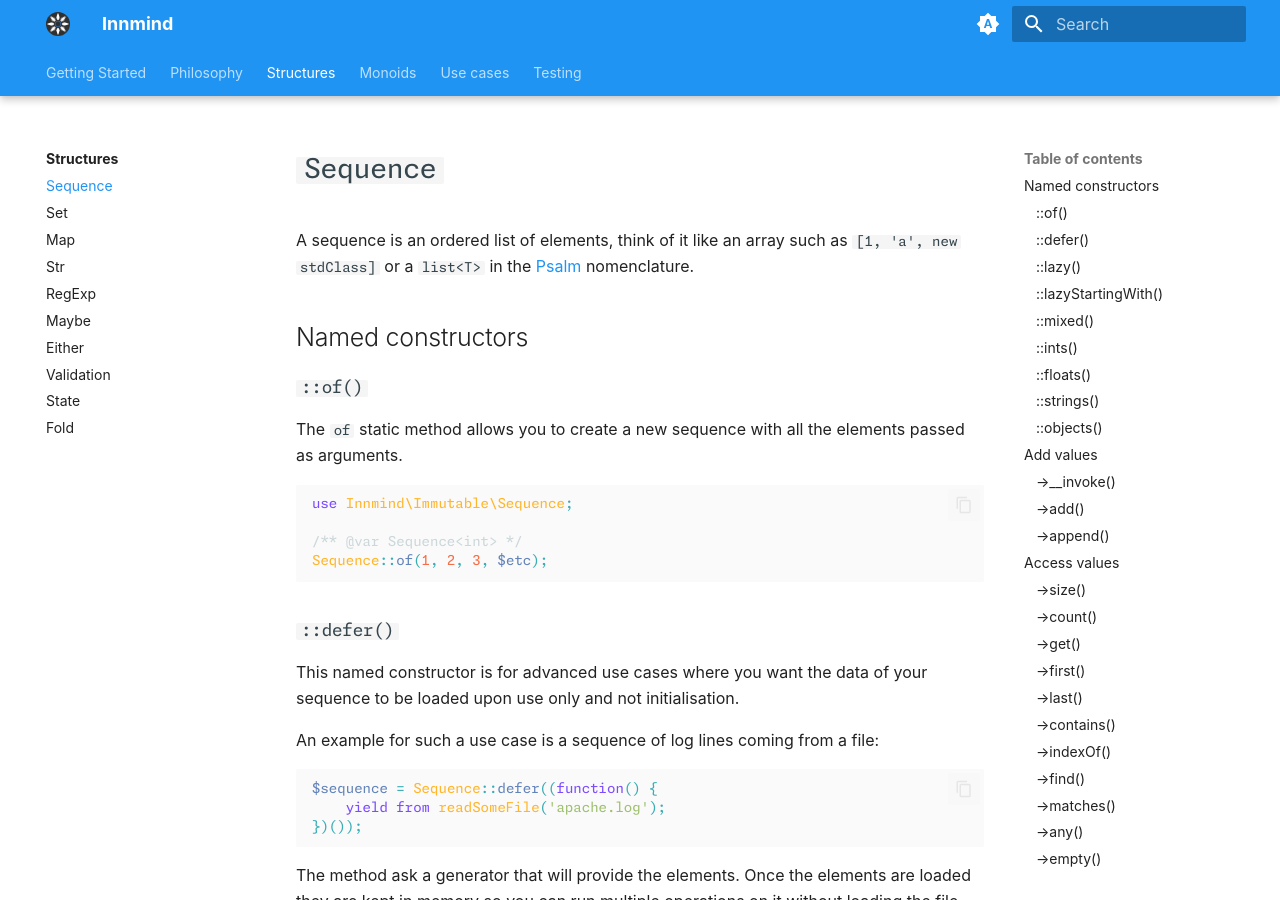
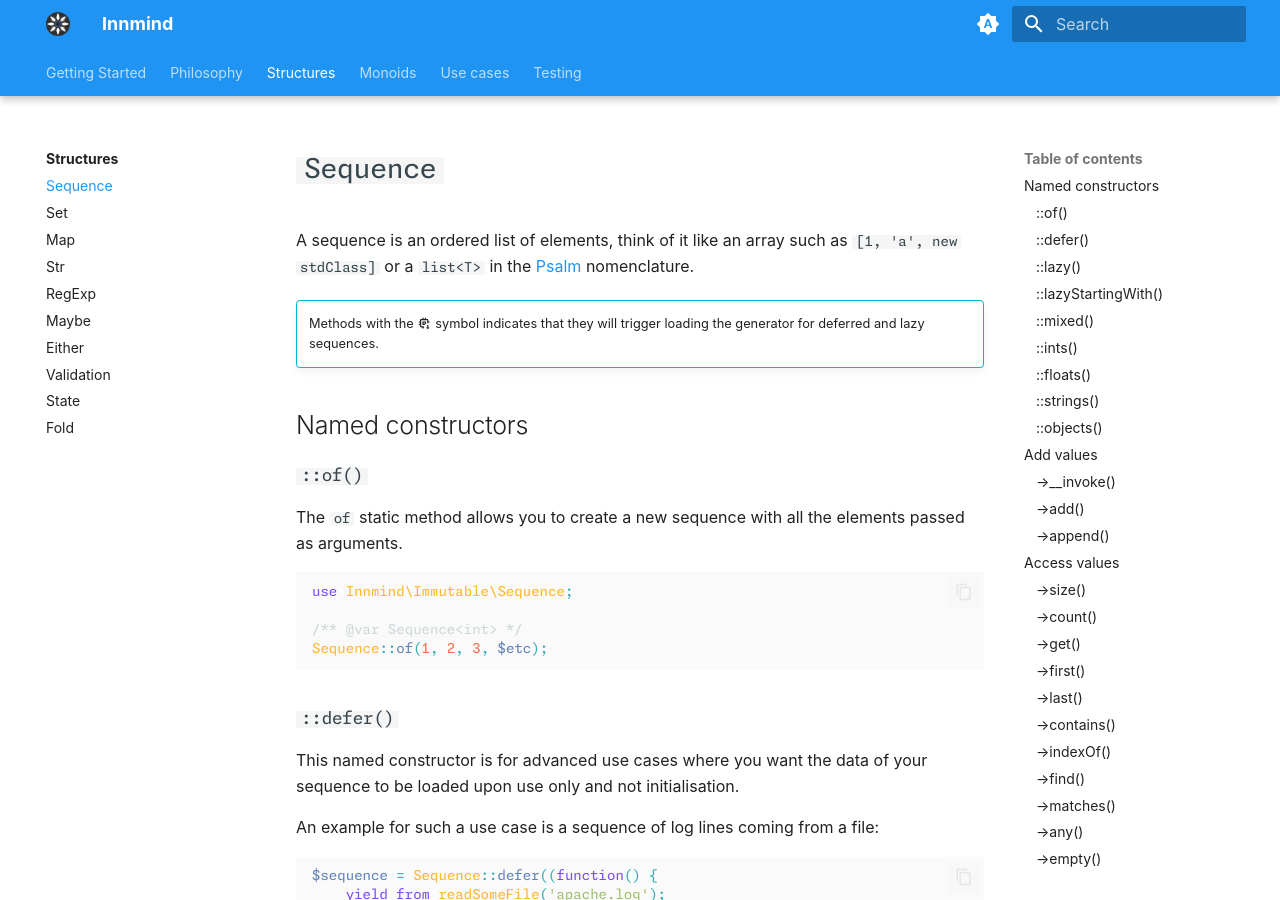
Before and after one commit to Innmind/Immutable, an MkDocs documentation site: the page built from docs/structures/sequence.md, in a window 1280 px wide and 900 px high. Built offline with MkDocs 1.6.1 and Material for MkDocs 9.7.7, drawn with Linux system fonts in a browser that asks for light colours; plug-ins that fetch from the network failed and are left out; part of the change alters nothing that is shown.

Commit message:
flag methods that load data into memory

````diff
--- a/docs/structures/sequence.md
+++ b/docs/structures/sequence.md
@@ -1,6 +1,9 @@
 # `Sequence`
 
 A sequence is an ordered list of elements, think of it like an array such as `[1, 'a', new stdClass]` or a `list<T>` in the [Psalm](http://psalm.dev) nomenclature.
+
+!!! info ""
+    Methods with the :material-memory-arrow-down: symbol indicates that they will trigger loading the generator for deferred and lazy sequences.
 
 ## Named constructors
 
@@ -103,7 +106,7 @@ $sequence->equals(Sequence::ints(1, 2, 3, 4)); // true
 
 ## Access values
 
-### `->size()`
+### `->size()` :material-memory-arrow-down:
 
 This returns the number of elements in the sequence.
 
@@ -112,7 +115,7 @@ $sequence = Sequence::ints(1, 4, 6);
 $sequence->size(); // 3
 ```
 
-### `->count()`
+### `->count()` :material-memory-arrow-down:
 
 This is an alias for `->size()`, but you can also use the PHP function `\count` if you prefer.
 
@@ -140,7 +143,7 @@ This is an alias for `->get(0)`.
 
 This is an alias for `->get(->size() - 1)`.
 
-### `->contains()`
+### `->contains()` :material-memory-arrow-down:
 
 Check if the element is present in the sequence.
 
@@ -172,7 +175,7 @@ $firstOdd; // Maybe::just(9)
 $sequence->find(static fn() => false); // Maybe::nothing()
 ```
 
-### `->matches()`
+### `->matches()` :material-memory-arrow-down:
 
 Check if all the elements of the sequence matches the given predicate.
 
@@ -182,7 +185,7 @@ Sequence::ints(1, 3, 5, 7)->matches($isOdd); // true
 Sequence::ints(1, 3, 4, 5, 7)->matches($isOdd); // false
 ```
 
-### `->any()`
+### `->any()` :material-memory-arrow-down:
 
 Check if at least one element of the sequence matches the given predicate.
 
@@ -193,7 +196,7 @@ Sequence::ints(1, 3, 4, 5, 7)->any($isOdd); // true
 Sequence::ints(2, 4, 6, 8)->any($isOdd); // false
 ```
 
-### `->empty()`
+### `->empty()` :material-memory-arrow-down:
 
 Tells whether there is at least one element or not.
 
@@ -337,7 +340,7 @@ $sequence = Sequence::ints(5, 4, 3, 2, 1)->drop(2);
 $sequence->equals(Sequence::ints(3, 2, 1)); // true
 ```
 
-### `->dropEnd()`
+### `->dropEnd()` :material-memory-arrow-down:
 
 This removes the number of elements from the end of the sequence.
 
@@ -395,11 +398,11 @@ $sequence->equals(Sequence::ints(1, 2, 3)); // true
 
 ## Extract values
 
-### `->toList()`
+### `->toList()` :material-memory-arrow-down:
 
 It returns a new `array` containing all the elements of the sequence.
 
-### `->match()`
+### `->match()` :material-memory-arrow-down:
 
 This is a similar approach to pattern matching allowing you to decompose a sequence by accessing the first element and the rest of the sequence.
 
@@ -419,7 +422,7 @@ $result; // 10
 !!! warning ""
     For lazy sequences bear in mind that the values will be kept in memory while the first call to `->match` didn't return.
 
-### `->fold()`
+### `->fold()` :material-memory-arrow-down:
 
 This is similar to the `reduce` method but only takes a [`Monoid`](../MONOIDS.md) as an argument.
 
@@ -433,7 +436,7 @@ $lines = Sequence::of("foo\n", "bar\n", 'baz')
 $lines->equals("foo\nbar\nbaz"); // true
 ```
 
-### `->reduce()`
+### `->reduce()` :material-memory-arrow-down:
 
 Iteratively compute a value for all the elements in the sequence.
 
@@ -445,7 +448,7 @@ $sum; // 10
 
 ## Misc.
 
-### `->equals()`
+### `->equals()` :material-memory-arrow-down:
 
 Check if two sequences are identical.
 
@@ -454,7 +457,7 @@ Sequence::ints(1, 2)->equals(Sequence::ints(1, 2)); // true
 Sequence::ints()->equals(Sequence::strings()); // false but psalm will raise an error
 ```
 
-### `->foreach()`
+### `->foreach()` :material-memory-arrow-down:
 
 Use this method to call a function for each element of the sequence. Since this structure is immutable it returns a `SideEffect` object, as its name suggest it is the only place acceptable to create side effects.
 
@@ -468,7 +471,7 @@ $sideEffect = Sequence::strings('hello', 'world')->foreach(
 
 In itself the `SideEffect` object has no use except to avoid psalm complaining that the `foreach` method is not used.
 
-### `->groupBy()`
+### `->groupBy()` :material-memory-arrow-down:
 
 This will create multiples sequences with elements regrouped under the same key computed by the given function.
 
@@ -517,7 +520,7 @@ $sequence->pad(2, 0)->equals(Sequence::ints(1, 2, 3)); // true
 $sequence->pad(5, 0)->equals(Sequence::ints(1, 2, 3, 0, 0)); // true
 ```
 
-### `->partition()`
+### `->partition()` :material-memory-arrow-down:
 
 This method is similar to `->groupBy()` method but the map keys are always booleans. The difference is that here the 2 keys are always present whereas with `->groupBy()` it will depend on the original sequence.
 
@@ -602,7 +605,7 @@ Sequence::lazyStartingWith('a', 'b', 'c', 'a')
 
 This example will print `a`, `b` and `c` before throwing an exception because of the second `a`. Use this method carefully.
 
-### `->memoize()`
+### `->memoize()` :material-memory-arrow-down:
 
 This method will load all the values in memory. This is useful only for a deferred or lazy `Sequence`, the other sequence will be unaffected.
 
````
